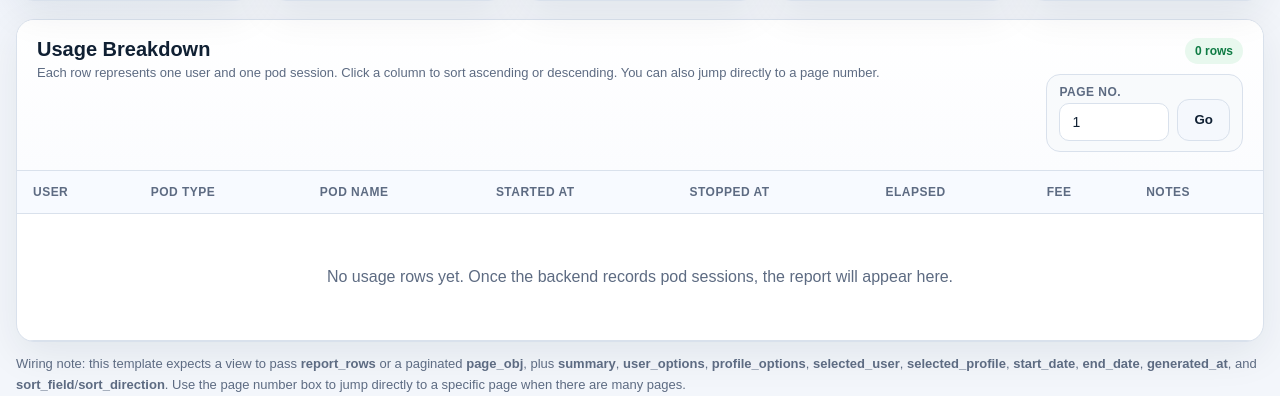
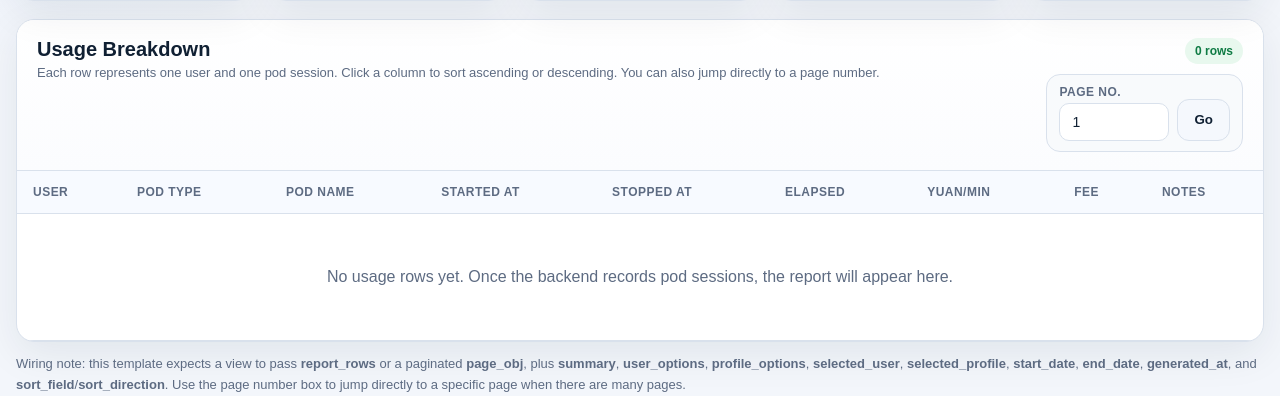
Before and after one commit to pigmanwlj/ai_training, a Django app: page /myapp/training/usage-report/ in a window 1280 px wide. Shown: the part 467-863 px from the top of the page. Run offline with Django 3.2, Linux system fonts and the light colour scheme; the visitor is signed in with stand-in values (Sample User, id 1); data comes from the database, SQL or seed files in the repository; data that the repository does not hold is empty.

Commit message:
add yuan/min column on page pod usage report

```diff
--- a/myapp/templates/myapp/pod_usage_report.html
+++ b/myapp/templates/myapp/pod_usage_report.html
@@ -279,7 +279,7 @@
     table {
       width: 100%;
       border-collapse: collapse;
-      min-width: 1120px;
+      min-width: 1220px;
     }
 
     th,
@@ -596,6 +596,11 @@
                 </a>
               </th>
               <th>
+                <a class="sort-link" href="?user={{ selected_user|urlencode }}&profile={{ selected_profile|urlencode }}&start={{ start_date|urlencode }}&end={{ end_date|urlencode }}&sort=price_per_min&direction={% if sort_field == 'price_per_min' and sort_direction == 'asc' %}desc{% else %}asc{% endif %}">
+                  yuan/min{% if sort_field == 'price_per_min' %} <span class="sort-indicator">{% if sort_direction == 'asc' %}&uarr;{% else %}&darr;{% endif %}</span>{% endif %}
+                </a>
+              </th>
+              <th>
                 <a class="sort-link" href="?user={{ selected_user|urlencode }}&profile={{ selected_profile|urlencode }}&start={{ start_date|urlencode }}&end={{ end_date|urlencode }}&sort=fee&direction={% if sort_field == 'fee' and sort_direction == 'asc' %}desc{% else %}asc{% endif %}">
                   Fee{% if sort_field == 'fee' %} <span class="sort-indicator">{% if sort_direction == 'asc' %}&uarr;{% else %}&darr;{% endif %}</span>{% endif %}
                 </a>
@@ -622,13 +627,14 @@
                       <td>{{ row.session_started_at }}</td>
                       <td>{{ row.session_stopped_at }}</td>
                       <td><strong>{{ row.elapsed_display }}</strong></td>
+                      <td><strong>¥{{ row.price_per_min_display }}</strong></td>
                       <td><strong>¥{{ row.session_fee_display }}</strong></td>
                       <td>{{ row.note|default:"" }}</td>
                     </tr>
                   {% endfor %}
                 {% else %}
                   <tr>
-                    <td colspan="8">
+                    <td colspan="9">
                       <div class="empty">
                         No usage rows yet. Once the backend records pod sessions, the report will appear here.
                       </div>
@@ -648,13 +654,14 @@
                   <td>{{ row.session_started_at }}</td>
                   <td>{{ row.session_stopped_at }}</td>
                   <td><strong>{{ row.elapsed_display }}</strong></td>
+                  <td><strong>¥{{ row.price_per_min_display }}</strong></td>
                   <td><strong>¥{{ row.session_fee_display }}</strong></td>
                   <td>{{ row.note|default:"" }}</td>
                 </tr>
               {% endfor %}
             {% else %}
               <tr>
-                <td colspan="8">
+                <td colspan="9">
                   <div class="empty">
                     No usage rows yet. Once the backend records pod sessions, the report will appear here.
                   </div>
--- a/myapp/views.py
+++ b/myapp/views.py
@@ -287,10 +287,12 @@ def training_usage_report(request):
                 if session.stopped_at
                 else "-",
                 "elapsed_display": _format_duration(elapsed_time),
+                "price_per_min_display": _format_currency(price_per_min),
                 "session_fee_display": _format_currency(session_fee),
                 "session_started_at_raw": session.started_at,
                 "session_stopped_at_raw": session.stopped_at,
                 "elapsed_seconds_raw": elapsed_time.total_seconds(),
+                "price_per_min_raw": price_per_min,
                 "session_fee_raw": session_fee,
                 "note": "",
             }
@@ -308,6 +310,7 @@ def training_usage_report(request):
         "started_at": lambda row: row["session_started_at_raw"],
         "stopped_at": lambda row: row["session_stopped_at_raw"],
         "elapsed": lambda row: row["elapsed_seconds_raw"],
+        "price_per_min": lambda row: row["price_per_min_raw"],
         "fee": lambda row: row["session_fee_raw"],
         "note": lambda row: (row["note"] or "").lower(),
     }
```
Also changed, not shown: 1 other file.
